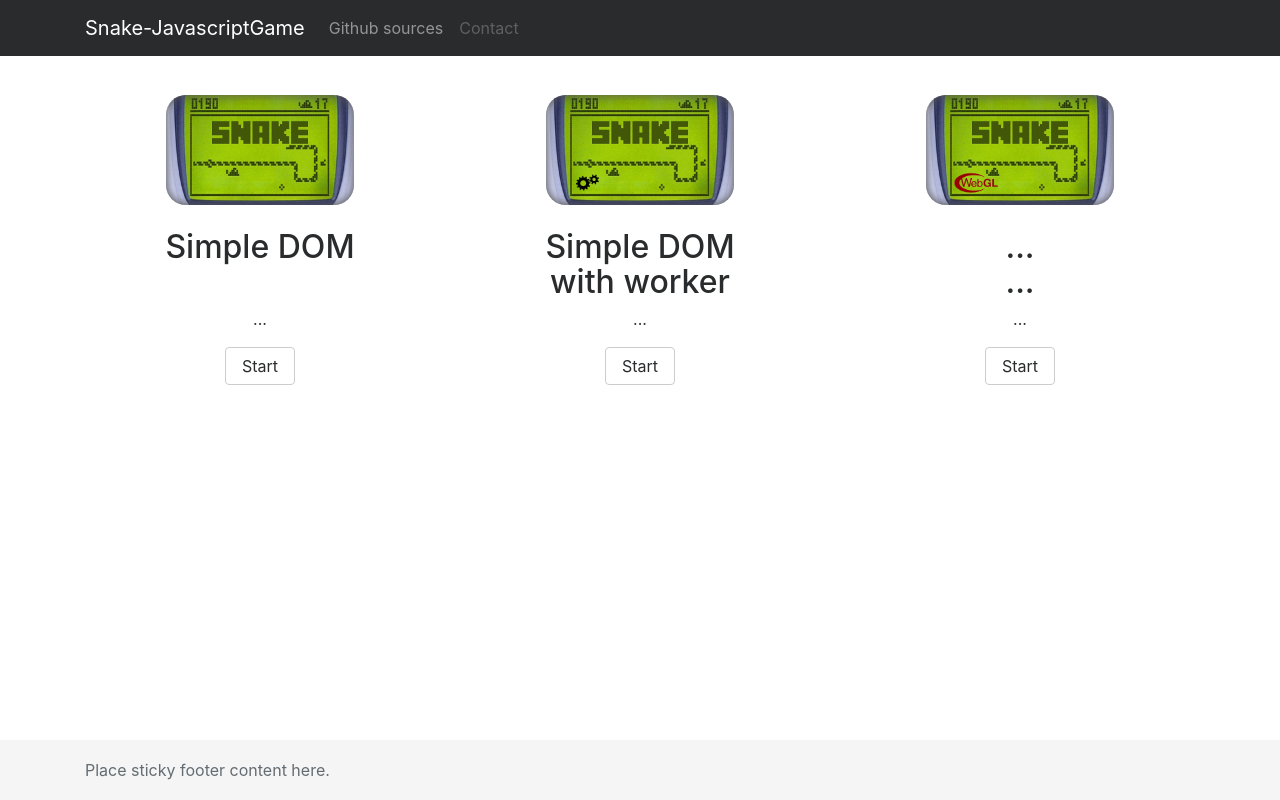
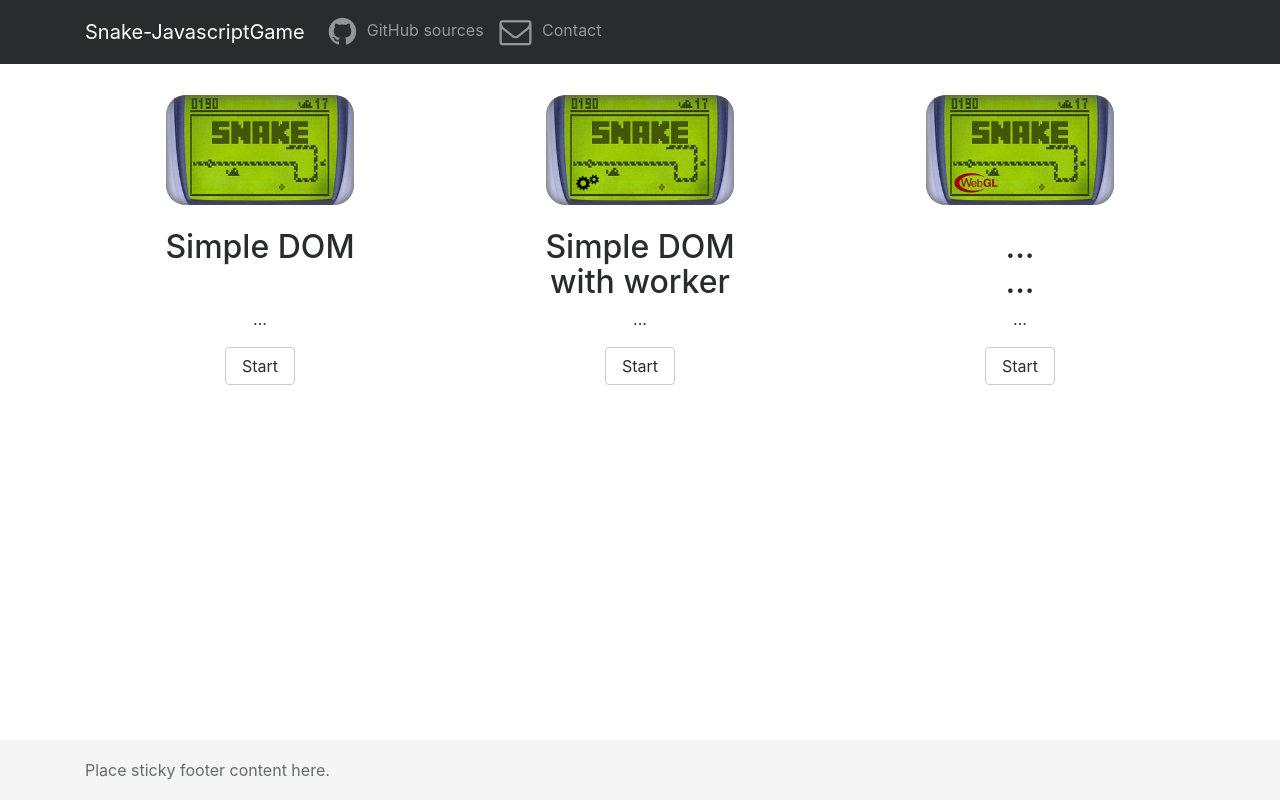
Before and after one commit to nico57c/SnakeJavascriptGame, a plain HTML site: page index.html in a window 1280 px wide. Drawn offline with nearby package versions, Linux system fonts and the light colour scheme.

Commit message:
contact + fontawesome

```diff
--- a/index.html
+++ b/index.html
@@ -2,6 +2,7 @@
 <head>
     <link rel="stylesheet" href="https://maxcdn.bootstrapcdn.com/bootstrap/4.0.0-alpha.6/css/bootstrap.min.css" integrity="sha384-rwoIResjU2yc3z8GV/NPeZWAv56rSmLldC3R/AZzGRnGxQQKnKkoFVhFQhNUwEyJ" crossorigin="anonymous">
     <link rel="stylesheet" type="text/css" href="src/assets/css/index.css" />
+    <link rel="stylesheet" href="https://maxcdn.bootstrapcdn.com/font-awesome/4.5.0/css/font-awesome.min.css">
 </head>
 <body>
     <header class="navbar navbar-light navbar-toggleable-md bd-navbar navbar-inverse fixed-top bg-inverse">
@@ -11,12 +12,12 @@
           </button>
           <a class="navbar-brand" href="#">Snake-JavascriptGame</a>
           <div class="collapse navbar-collapse" id="navbarCollapse">
-            <ul class="navbar-nav mr-auto">
+            <ul class="navbar-nav mr-auto" style="margin-left:12  px;">
               <li class="nav-item">
-                <a class="nav-link" href="https://github.com/nico57c/SnakeJavascriptGame">Github sources</a>
+                <a class="nav-link" href="https://github.com/nico57c/SnakeJavascriptGame"><span class="fa fa-github fa-2x" style="vertical-align:middle; padding-right:6px  ;"></span> GitHub sources</a>
               </li>
               <li class="nav-item">
-                <a class="nav-link disabled" href="#">Contact</a>
+                <a class="nav-link" href="mailto:chotin.nicolas@gmail.com?subject='[github-project] SnakeJavascriptGame'"><span class="fa fa-envelope-o fa-2x" style="vertical-align:middle; padding-right:6px;"></span> Contact</a>
               </li>
             </ul>
           </div>
```
